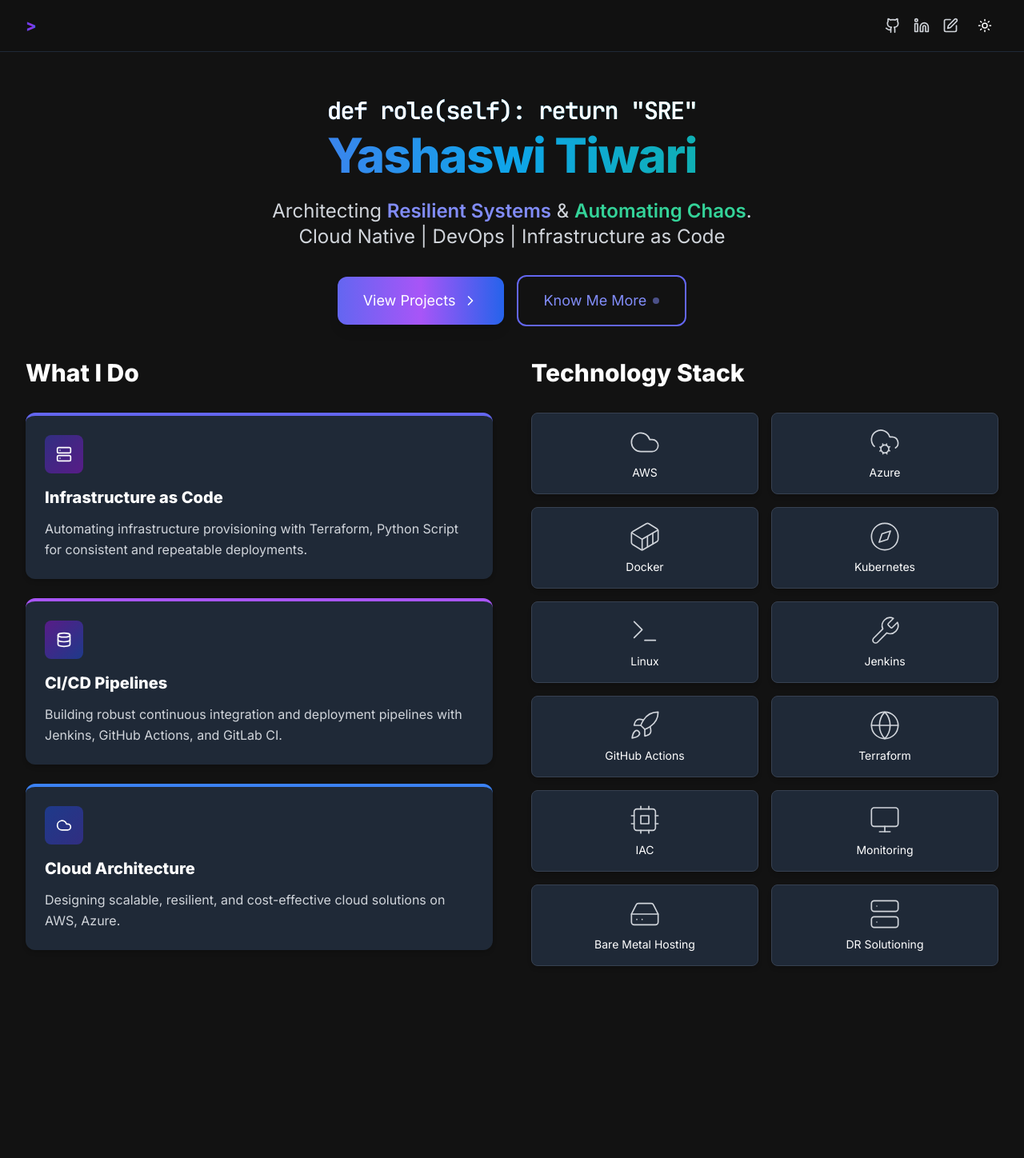
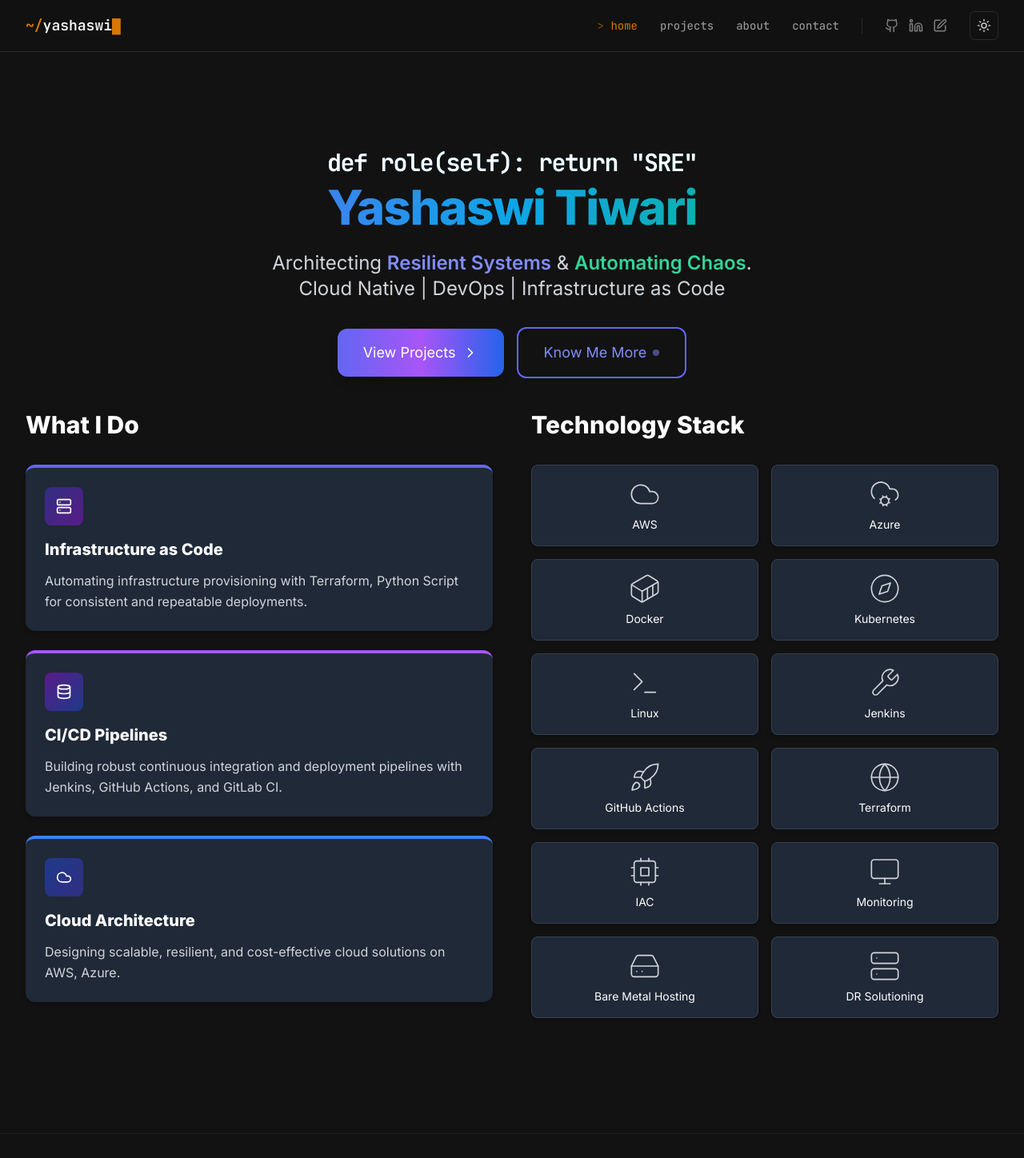
Before and after one commit to yashaswi29/Portfolio, a React (Vite) app: page / in a window 1280 px wide. Shown: the top 1448 px of the page at 80% size. Before the commit the page ends 1352 px from the top, so only its background shows below. Built offline with nearby package versions, Linux system fonts and the light colour scheme.

Commit message:
refactor: use unified navbar, render footer, scroll-to-top

```diff
--- a/src/App.tsx
+++ b/src/App.tsx
@@ -1,33 +1,26 @@
 import React, { useState, useEffect } from 'react';
-import { BrowserRouter as Router, Routes, Route, useLocation } from 'react-router-dom';
+import { BrowserRouter as Router, Routes, Route } from 'react-router-dom';
 import Navbar from './components/Navbar';
-import HomeNavbar from './context/HomeNavbar';
+import Footer from './components/Footer';
 import AnalyticsTracker from './components/AnalyticsTracker';
 import Home from './pages/Home';
 import About from './pages/About';
 import Projects from './pages/Projects';
 import Contact from './pages/Contact';
-import { ThemeProvider } from './context/ThemeContext';
-
-
-import { EngagementDetector } from './components/EngagementDetector';
+import { ThemeProvider, ScrollToTop } from './context/ThemeContext';
 
 const LayoutWrapper: React.FC<{ children: React.ReactNode }> = ({ children }) => {
-  const location = useLocation();
-  const isHomePage = location.pathname === '/';
-
   return (
     <div className="flex flex-col min-h-screen bg-white dark:bg-primary-900 transition-colors duration-300">
       <AnalyticsTracker />
-      <EngagementDetector />
-      {isHomePage ? <HomeNavbar /> : <Navbar />}
+      <Navbar />
       <main className="flex-grow">
         {children}
       </main>
+      <Footer />
     </div>
   );
 };
-
 
 function App() {
   const [loading, setLoading] = useState(true);
@@ -39,8 +32,8 @@ function App() {
 
   if (loading) {
     return (
-      <div className="flex items-center justify-center min-h-screen bg-white">
-        <div className="w-16 h-16 border-4 border-primary-900 border-t-transparent rounded-full animate-spin"></div>
+      <div className="flex items-center justify-center min-h-screen bg-primary-900">
+        <div className="w-12 h-12 border-2 border-accent border-t-transparent rounded-full animate-spin"></div>
       </div>
     );
   }
@@ -48,6 +41,7 @@ function App() {
   return (
     <ThemeProvider>
       <Router>
+        <ScrollToTop />
         <LayoutWrapper>
           <Routes>
             <Route path="/" element={<Home />} />
```
